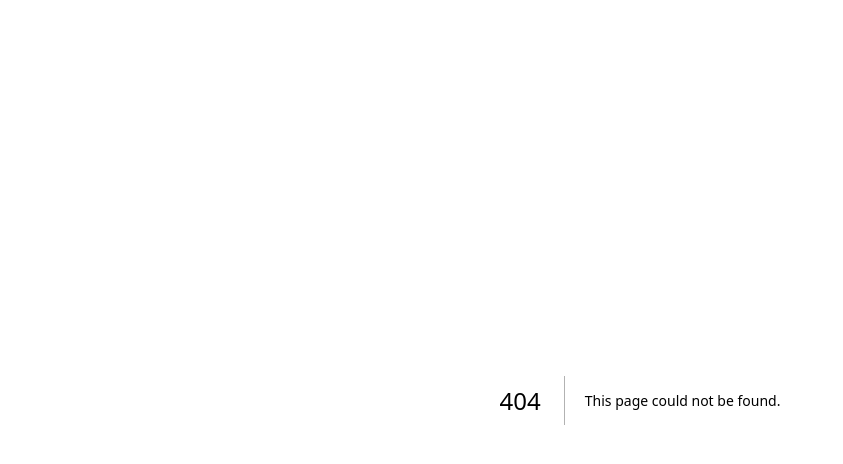
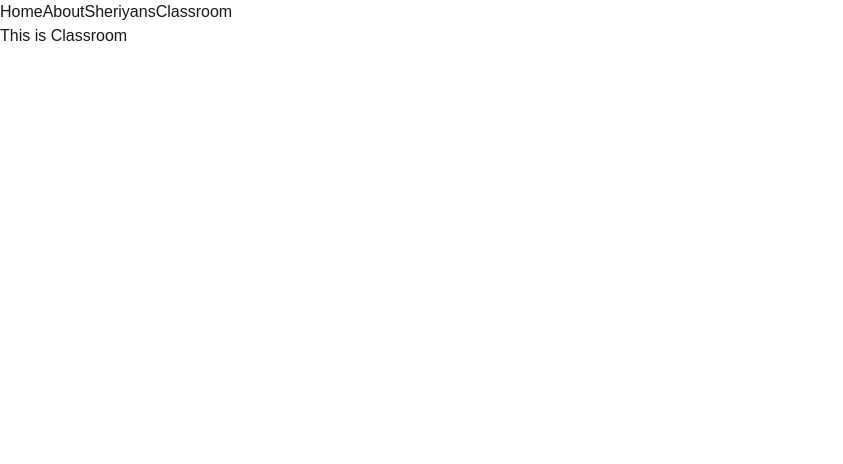
Before and after one commit to bobbyDeepak1415/next-app, a Next.js app: page /sheriyans/classroom in a window 1280 px wide. Before the commit this address had no page. Shown: the top 464 px of the page, without its empty margins (0-843 px from the left). Built offline with nearby package versions, Linux system fonts and the light colour scheme.

Commit message:
setup done

```diff
--- a/app/layout.tsx
+++ b/app/layout.tsx
@@ -23,7 +23,14 @@ export default function RootLayout({ children }: LayoutProps<"/">) {
       lang="en"
       className={`${geistSans.variable} ${geistMono.variable} h-full antialiased`}
     >
-      <body className="min-h-full flex flex-col">{children}</body>
+      <body className="min-h-full flex flex-col">
+        <nav>
+          <a href="/">Home</a>
+          <a href="/about" >About</a>
+          <a href="/sheriyans">Sheriyans</a>
+          <a href="/sheriyans/classroom">Classroom</a>
+        </nav>
+        {children}</body>
     </html>
   );
 }
--- /dev/null
+++ b/app/sheriyans/classroom/page.tsx
@@ -0,0 +1,11 @@
+import React from 'react'
+
+const page = () => {
+  return (
+    <div>
+      <h1>This is Classroom</h1>
+    </div>
+  )
+}
+
+export default page
--- a/app/sheriyans/page.tsx
+++ b/app/sheriyans/page.tsx
@@ -2,7 +2,7 @@ export default function sheriyans(){
 
     return <>
     <h1>Sheriyans</h1>
-    <p>his Sheriyans Page</p>
+    <p>This is Sheriyans Page</p>
     </>
 
 }
```
